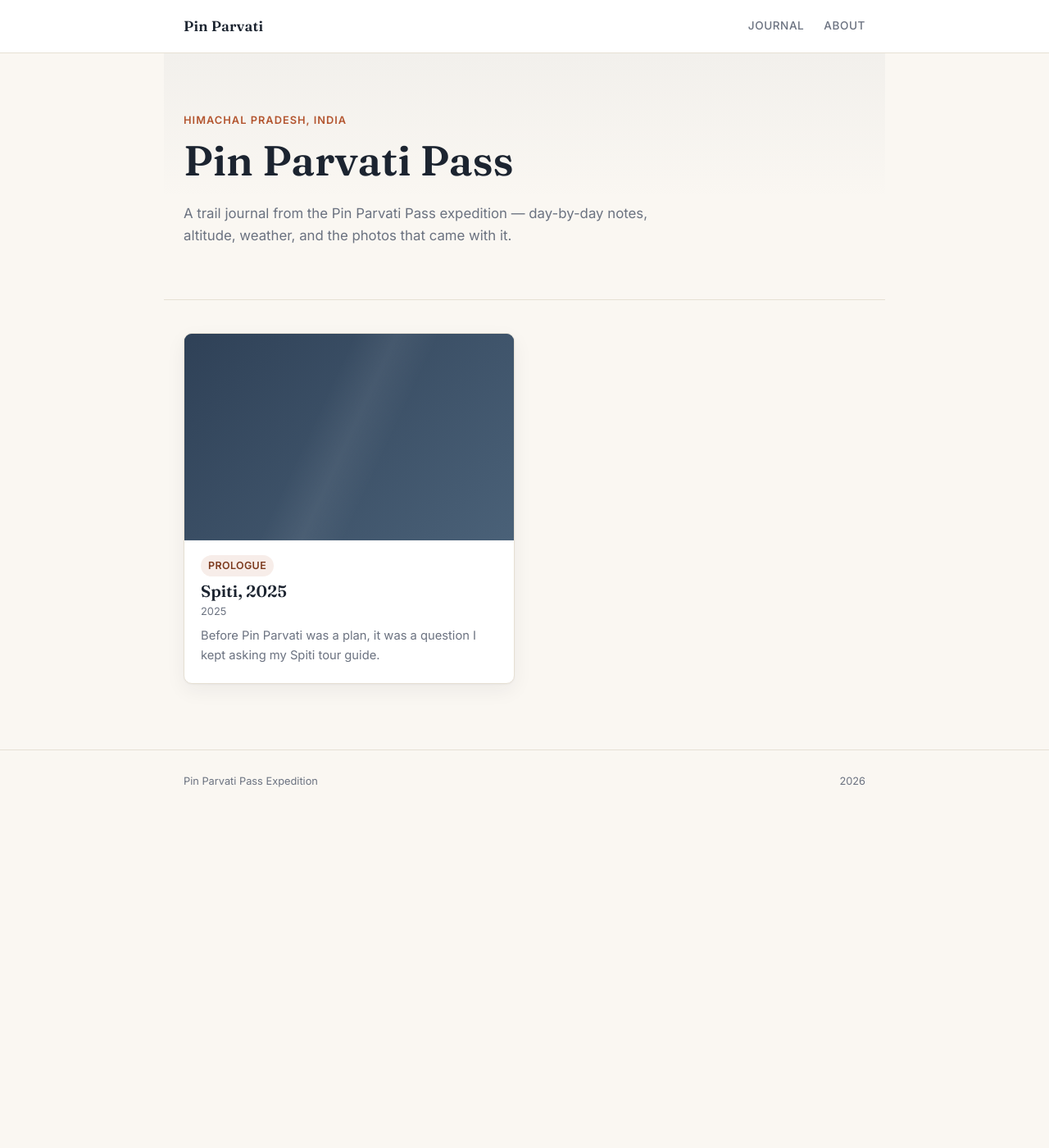
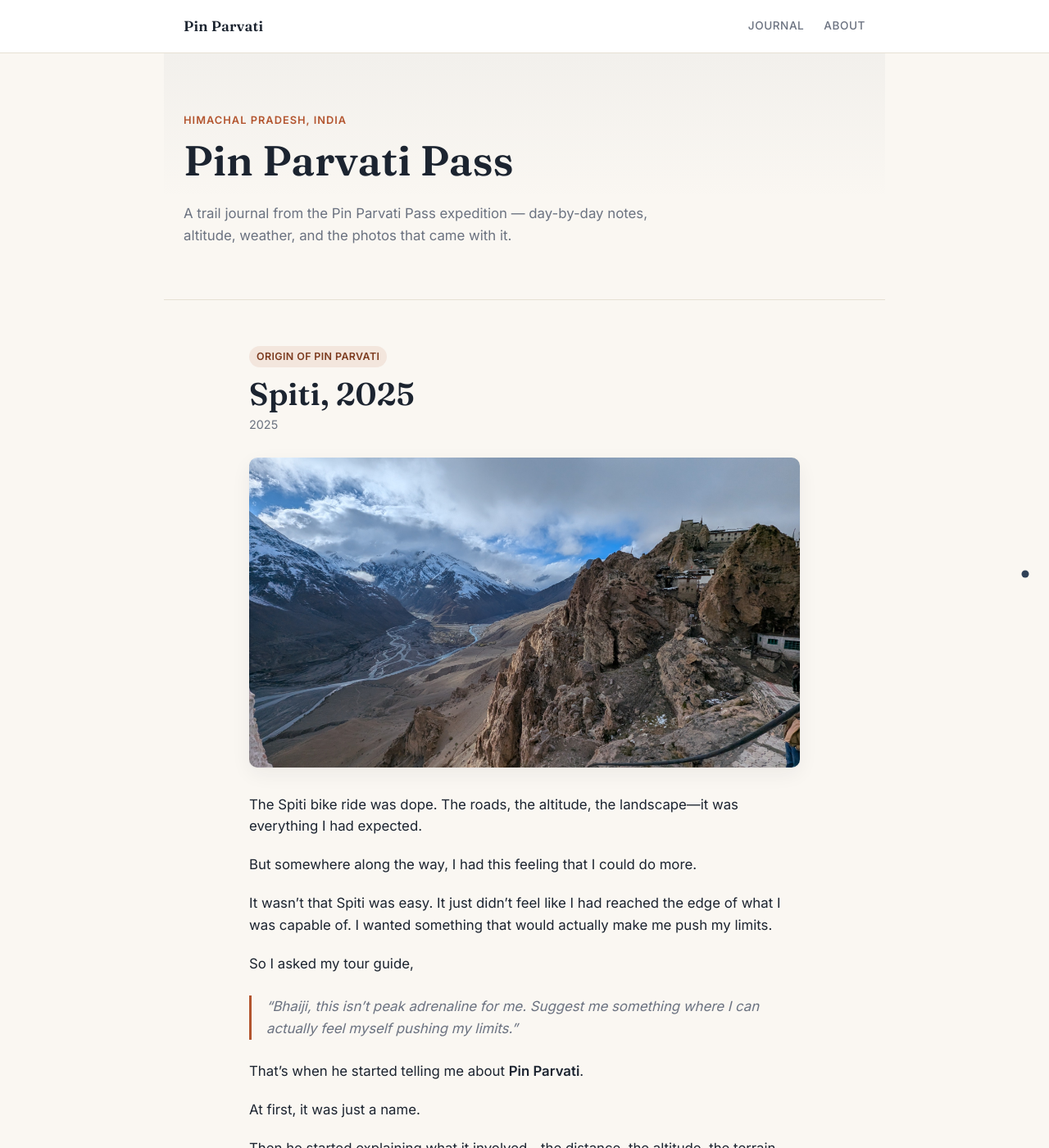
Before and after one commit to Shreyas7122/Pin-Parvati, a Jekyll site: the page built from index.html, in a window 1280 px wide and 1400 px high. Shown: the whole window at 82% size. Built offline with Jekyll 4.4.1, drawn with Linux system fonts in a browser that asks for light colours; some of the changed text lies outside the part shown.

Commit message:
Redesign homepage as a continuous scroll with a minimal index
Homepage now inlines every entry's full content in chronological order
on one page instead of a card grid linking to separate posts, with a
minimal dot index fixed to the right (hidden on narrow screens) that
enlarges and labels on hover, and tracks the active section as you
scroll. Also adds the Spiti bike-ride cover photo to the origin story
and relabels its tag "Origin of Pin Parvati".

```diff
--- a/_layouts/default.html
+++ b/_layouts/default.html
@@ -34,5 +34,6 @@
 </footer>
 
 <script src="{{ '/assets/js/lightbox.js' | relative_url }}" defer></script>
+<script src="{{ '/assets/js/index-nav.js' | relative_url }}" defer></script>
 </body>
 </html>
--- a/_layouts/post.html
+++ b/_layouts/post.html
@@ -35,6 +35,6 @@ layout: default
   {% endif %}
 
   <nav class="post-nav">
-    <a href="{{ '/' | relative_url }}">&larr; Back to journal</a>
+    <a href="{{ '/' | relative_url }}#{{ page.slug }}">&larr; Back to journal</a>
   </nav>
 </article>
--- a/_posts/2025-06-01-spiti-2025.md
+++ b/_posts/2025-06-01-spiti-2025.md
@@ -1,8 +1,9 @@
 ---
 title: "Spiti, 2025"
-tag: "Prologue"
+tag: "Origin of Pin Parvati"
 date: 2025-06-01
 date_display: "2025"
+cover: /assets/images/spiti-2025/cover.jpg
 excerpt: "Before Pin Parvati was a plan, it was a question I kept asking my Spiti tour guide."
 ---
 
--- a/assets/css/style.css
+++ b/assets/css/style.css
@@ -17,6 +17,7 @@
 
 html {
   -webkit-text-size-adjust: 100%;
+  scroll-behavior: smooth;
 }
 
 body {
@@ -125,85 +126,111 @@ h1, h2, h3 {
   margin-top: 0.6em;
 }
 
-/* Entry list */
-
-.entries {
-  max-width: 880px;
-  margin: 0 auto;
-  padding: 40px 24px 80px;
-  display: grid;
-  grid-template-columns: repeat(2, 1fr);
-  gap: 24px;
-}
+/* Story (continuous scroll) */
 
 .empty {
-  grid-column: 1 / -1;
   color: var(--muted);
   font-style: italic;
   padding: 40px 0;
 }
 
-.entry-card {
+.story {
+  max-width: 720px;
+  margin: 0 auto;
+  padding: 8px 24px 40px;
+}
+
+.story-section {
+  padding: 48px 0;
+  scroll-margin-top: 84px;
+}
+
+.story-section + .story-section {
+  border-top: 1px solid var(--border);
+}
+
+.story-section h2 {
+  font-size: clamp(1.7rem, 4vw, 2.4rem);
+  margin: 10px 0 4px;
+}
+
+.story-section > time {
+  display: block;
+  color: var(--muted);
+  font-size: 0.9rem;
+  margin-bottom: 28px;
+}
+
+/* Right-side index nav */
+
+.index-nav {
+  position: fixed;
+  top: 50%;
+  right: 20px;
+  transform: translateY(-50%);
   display: flex;
   flex-direction: column;
+  align-items: flex-end;
+  gap: 14px;
+  z-index: 20;
+}
+
+.index-dot {
+  position: relative;
+  display: flex;
+  align-items: center;
+  justify-content: flex-end;
+  padding: 6px;
+  text-decoration: none;
+}
+
+.index-dot .dot {
+  display: block;
+  width: 6px;
+  height: 6px;
+  border-radius: 50%;
+  background: var(--border);
+  transition: transform 0.18s ease, background-color 0.18s ease;
+}
+
+.index-dot.is-active .dot {
+  background: var(--ridge-1);
+  transform: scale(1.5);
+}
+
+.index-dot:hover .dot,
+.index-dot:focus-visible .dot {
+  background: var(--accent);
+  transform: scale(2.2);
+}
+
+.index-label {
+  position: absolute;
+  right: 100%;
+  margin-right: 12px;
+  white-space: nowrap;
+  font-size: 0.72rem;
+  font-weight: 500;
+  letter-spacing: 0.02em;
+  color: var(--ink);
   background: var(--paper);
   border: 1px solid var(--border);
-  border-radius: 10px;
-  overflow: hidden;
-  text-decoration: none;
-  color: inherit;
+  padding: 3px 10px;
+  border-radius: 100px;
   box-shadow: var(--shadow);
-  transition: transform 0.15s ease, box-shadow 0.15s ease;
+  opacity: 0;
+  transform: translateX(4px);
+  pointer-events: none;
+  transition: opacity 0.15s ease, transform 0.15s ease;
 }
 
-.entry-card:hover {
-  transform: translateY(-2px);
-  box-shadow: 0 4px 8px rgba(28, 36, 48, 0.06), 0 16px 32px rgba(28, 36, 48, 0.09);
+.index-dot:hover .index-label,
+.index-dot:focus-visible .index-label {
+  opacity: 1;
+  transform: translateX(0);
 }
 
-.entry-thumb {
-  aspect-ratio: 16 / 10;
-  background-size: cover;
-  background-position: center;
-  background-color: var(--ridge-2);
-}
-
-.entry-thumb.placeholder {
-  background-image: linear-gradient(135deg, var(--ridge-1), var(--ridge-2));
-  position: relative;
-}
-
-.entry-thumb.placeholder::after {
-  content: "";
-  position: absolute;
-  inset: 0;
-  background:
-    linear-gradient(115deg, transparent 40%, rgba(255,255,255,0.06) 50%, transparent 60%);
-}
-
-.entry-body {
-  padding: 18px 20px 22px;
-}
-
-.entry-body h2 {
-  font-size: 1.25rem;
-  margin: 6px 0 4px;
-}
-
-.entry-body time {
-  display: block;
-  font-size: 0.8rem;
-  color: var(--muted);
-  margin-bottom: 8px;
-}
-
-.entry-body p {
-  margin: 0;
-  color: var(--muted);
-  font-size: 0.92rem;
-}
-
-/* Meta tags (shared by card + post) */
+/* Meta tags (shared by story section + post) */
 
 .post-meta {
   display: flex;
@@ -370,11 +397,13 @@ h1, h2, h3 {
 
 /* Responsive */
 
+@media (max-width: 900px) {
+  .index-nav {
+    display: none;
+  }
+}
+
 @media (max-width: 640px) {
-  .entries {
-    grid-template-columns: 1fr;
-  }
-
   .gallery {
     grid-template-columns: repeat(2, 1fr);
   }
--- /dev/null
+++ b/assets/js/index-nav.js
@@ -0,0 +1,24 @@
+(function () {
+  var sections = document.querySelectorAll('.story-section');
+  var links = document.querySelectorAll('.index-nav .index-dot');
+  if (!sections.length || !links.length || !('IntersectionObserver' in window)) return;
+
+  var linkByHref = {};
+  links.forEach(function (link) {
+    linkByHref[link.getAttribute('href')] = link;
+  });
+
+  var observer = new IntersectionObserver(
+    function (entries) {
+      entries.forEach(function (entry) {
+        var link = linkByHref['#' + entry.target.id];
+        if (!link || !entry.isIntersecting) return;
+        links.forEach(function (l) { l.classList.remove('is-active'); });
+        link.classList.add('is-active');
+      });
+    },
+    { rootMargin: '-45% 0px -45% 0px', threshold: 0 }
+  );
+
+  sections.forEach(function (section) { observer.observe(section); });
+})();
--- a/index.html
+++ b/index.html
@@ -8,26 +8,49 @@ title: Journal
   <p>{{ site.description }}</p>
 </section>
 
-<section class="entries">
 {% if site.posts.size == 0 %}
-  <p class="empty">The trail hasn't started yet — entries will appear here as they're written.</p>
-  {% endif %}
+<p class="empty wrap">The trail hasn't started yet — entries will appear here as they're written.</p>
+{% else %}
+<nav class="index-nav" aria-label="Journal sections">
   {% for post in site.posts reversed %}
-  <a class="entry-card" href="{{ post.url | relative_url }}">
-    {% if post.cover %}
-    <div class="entry-thumb" style="background-image: url('{{ post.cover | relative_url }}');"></div>
-    {% else %}
-    <div class="entry-thumb placeholder"></div>
-    {% endif %}
-    <div class="entry-body">
+  <a href="#{{ post.slug }}" class="index-dot">
+    <span class="dot"></span>
+    <span class="index-label">{{ post.tag | default: post.title }}</span>
+  </a>
+  {% endfor %}
+</nav>
+
+<div class="story">
+  {% for post in site.posts reversed %}
+  <section id="{{ post.slug }}" class="story-section">
     <div class="post-meta">
       {% if post.tag %}<span class="tag">{{ post.tag }}</span>{% elsif post.day %}<span class="tag">Day {{ post.day }}</span>{% endif %}
       {% if post.location %}<span>{{ post.location }}</span>{% endif %}
+      {% if post.altitude %}<span>{{ post.altitude }}</span>{% endif %}
     </div>
     <h2>{{ post.title }}</h2>
     <time datetime="{{ post.date | date_to_xmlschema }}">{% if post.date_display %}{{ post.date_display }}{% else %}{{ post.date | date: "%-d %B %Y" }}{% endif %}</time>
-      <p>{{ post.excerpt | strip_html | truncate: 140 }}</p>
+
+    {% if post.cover %}
+    <div class="post-cover">
+      <img src="{{ post.cover | relative_url }}" alt="{{ post.title }}" loading="lazy">
     </div>
+    {% endif %}
+
+    <div class="post-content">
+      {{ post.content }}
+    </div>
+
+    {% if post.gallery %}
+    <div class="gallery">
+      {% for photo in post.gallery %}
+      <a href="{{ photo | relative_url }}" class="gallery-item">
+        <img src="{{ photo | relative_url }}" alt="{{ post.title }} photo {{ forloop.index }}" loading="lazy">
       </a>
       {% endfor %}
+    </div>
+    {% endif %}
   </section>
+  {% endfor %}
+</div>
+{% endif %}
```
Also changed, not shown: assets/images/spiti-2025/cover.jpg (added), 1 other file. Lines whose indentation alone changed are shown as unchanged.
